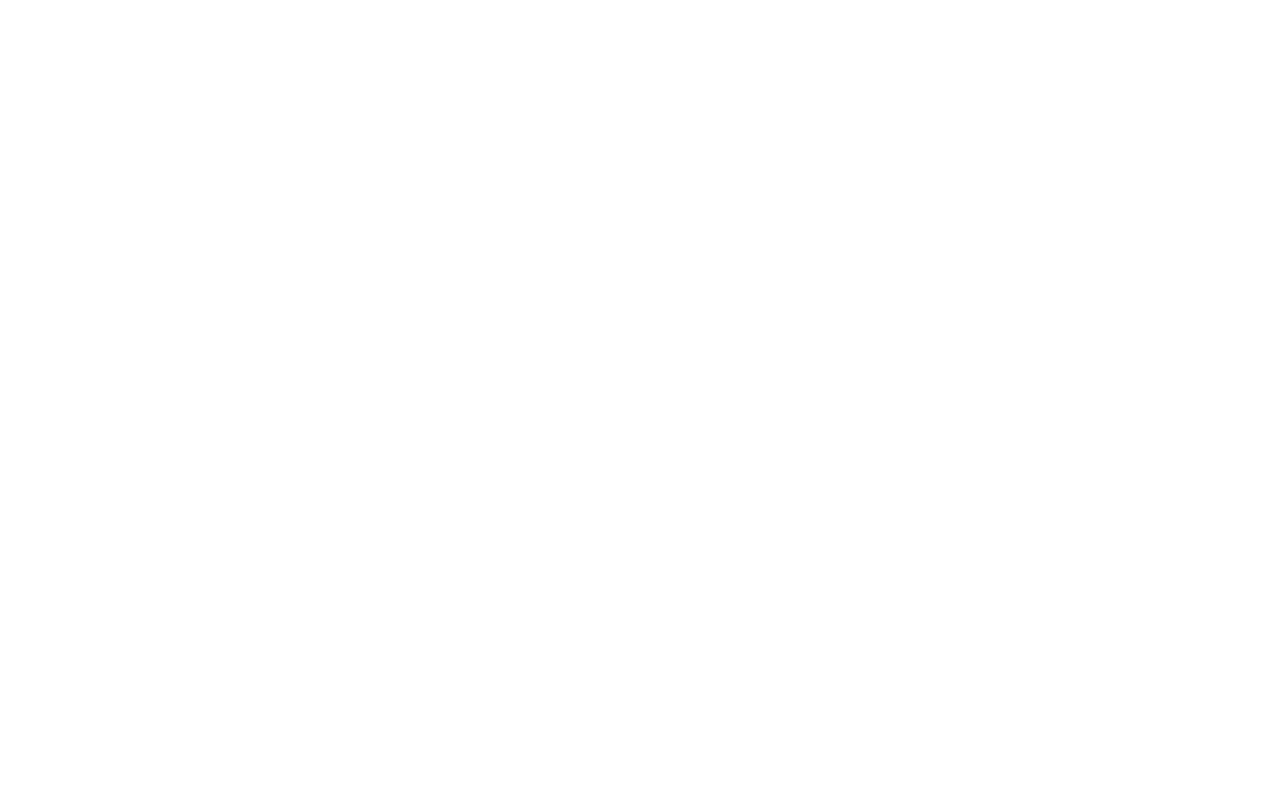
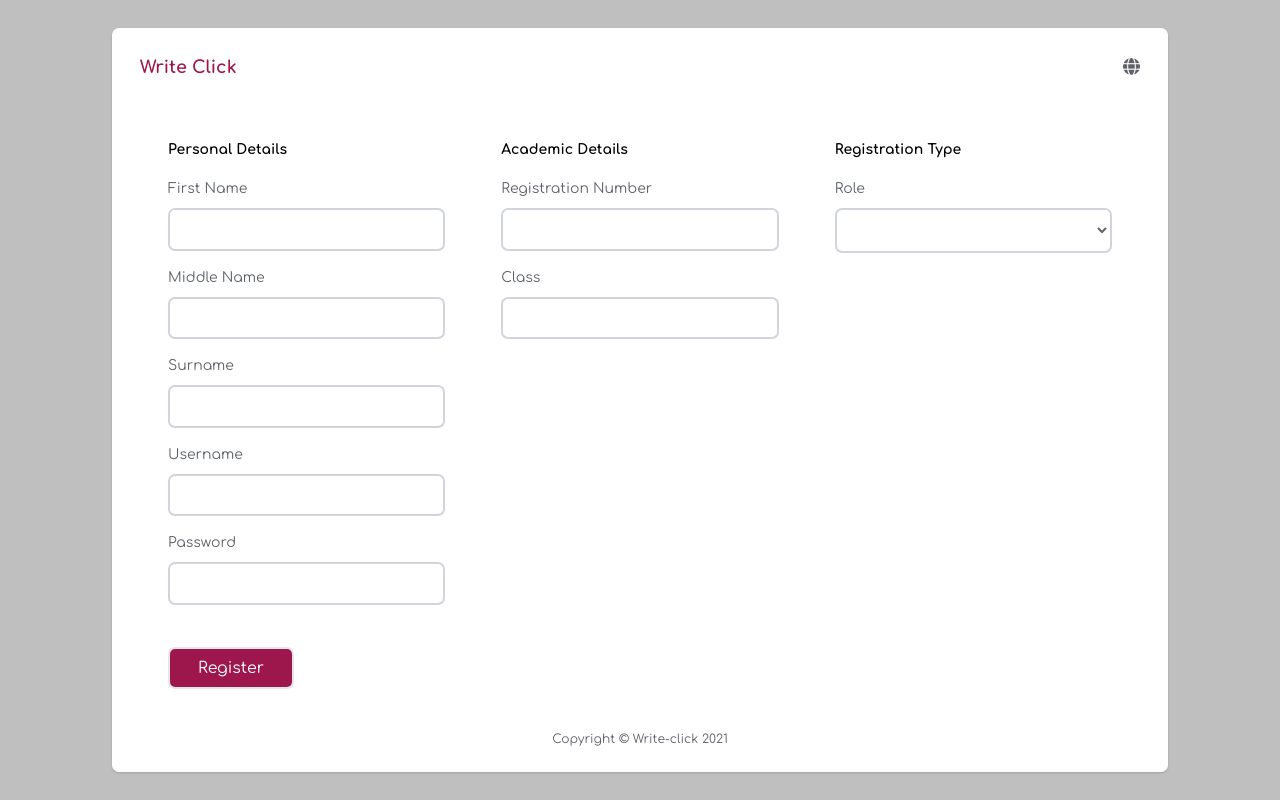
Before and after one commit to AstonGemmy/write-click, a Vue app: page /#/register-user in a window 1280 px wide. Before the commit this address had no page. Built offline with nearby package versions, Linux system fonts and the light colour scheme.

Commit message:
Registration Interface

```diff
--- a/src/pages/Index.vue
+++ b/src/pages/Index.vue
@@ -7,7 +7,7 @@
           <form @submit.prevent="loginUser" class="rounded-lg p-8 bg-white w-full sm:w-auto shadow">
             <div class="flex mb-8 justify-between">
               <h1 class="text-xl font-bold text-pink-800 my-">
-                Write-Click
+                {{ app_name }}
               </h1>
               <router-link to="/">
                 <i class="fa fa-globe text-xl"></i>
@@ -41,8 +41,9 @@
 
   export default {
 
-    data() {
+    data: () => {
       return {
+        app_name: process.env.VUE_APP_NAME,
         login: {
           username: null,
           password: null
--- /dev/null
+++ b/src/pages/Register.vue
@@ -0,0 +1,149 @@
+<template>
+    <div>
+        <div class="relative w-full">
+            <div class="relative h-screen w-full bg-opacity-25 bg-black">
+            <!-- Container -->
+                <div class="h-full flex py-8 justify-center px-8 sm:px-32 relative">
+                    <form @submit.prevent="registerUser" class="rounded-lg py-8 bg-white w-full shadow overflow-y-auto invisible-scrollbar">
+                        <div class="flex mx-8 mb-8 justify-between">
+                            <h1 class="text-xl font-bold text-pink-800 my-">
+                                {{ app_name }}
+                            </h1>
+                            <router-link to="/">
+                                <i class="fa fa-globe text-xl"></i>
+                            </router-link>
+                        </div>
+                        <div class="grid grid-flow-row grid-cols-1 md:grid-cols-2 lg:grid-cols-3 gap-x-16 mx-8 lg:px-8">
+                            <div class="mt-8">
+                                <h1 class="text-black font-bold">Personal Details</h1>
+                                <div class="relative my-4">
+                                    <label for="first_name" class="my-2 block">First Name</label>
+                                    <input type="text" id="first_name" class="px-8 py-2 w-full bg-white text-lg focus:border-pink-300 focus:outline-none border-gray-300 border-2 rounded-lg">
+                                </div>
+                                <div class="relative my-4">
+                                    <label for="middle_name" class="my-2 block">Middle Name</label>
+                                    <input type="text" id="middle_name" class="px-8 py-2 w-full bg-white text-lg focus:border-pink-300 focus:outline-none border-gray-300 border-2 rounded-lg">
+                                </div>
+                                <div class="relative my-4">
+                                    <label for="last_name" class="my-2 block">Surname</label>
+                                    <input type="text" id="last_name" class="px-8 py-2 w-full bg-white text-lg focus:border-pink-300 focus:outline-none border-gray-300 border-2 rounded-lg">
+                                </div>
+                                <div class="relative my-4">
+                                    <label for="username" class="my-2 block">Username</label>
+                                    <input type="text" id="username" class="px-8 py-2 w-full bg-white text-lg focus:border-pink-300 focus:outline-none border-gray-300 border-2 rounded-lg">
+                                </div>
+                                <div class="relative my-4">
+                                    <label for="password" class="my-2 block">Password</label>
+                                    <input v-model="registration.password" type="password" id="password" class="px-8 py-2 w-full bg-white text-lg focus:border-pink-300 focus:outline-none border-gray-300 border-2 rounded-lg">
+                                </div>
+                            </div>
+                            <div class="mt-8">
+                                <h1 class="text-black font-bold">Academic Details</h1>
+                                <div class="relative my-4">
+                                    <label for="reg_no" class="my-2 block">Registration Number</label>
+                                    <input type="text" id="reg_no" class="px-8 py-2 w-full bg-white text-lg focus:border-pink-300 focus:outline-none border-gray-300 border-2 rounded-lg">
+                                </div>
+                                <div class="relative my-4">
+                                    <label for="class" class="my-2 block">Class</label>
+                                    <input type="password" id="class" class="px-8 py-2 w-full bg-white text-lg focus:border-pink-300 focus:outline-none border-gray-300 border-2 rounded-lg">
+                                </div>
+                            </div>
+                            <div class="mt-8">
+                                <h1 class="text-black font-bold">Registration Type</h1>
+                                <div class="relative my-4">
+                                    <label for="role" class="my-2 block">Role</label>
+                                    <select type="text" v-model="registration.role" id="role" class="px-8 py-3 w-full bg-white text-lg focus:border-pink-300 focus:outline-none border-gray-300 border-2 rounded-lg">
+                                        <option v-for="role in roles" :key="role" :value="role">
+                                            {{ role }}
+                                        </option>
+                                    </select>
+                                </div>
+                                <div v-if="registration.role !== null && registration.role !== 'student'" class="relative my-4">
+                                    <label for="reg_pin" class="my-2 block">Registration Pin</label>
+                                    <input type="text" id="reg_pin" class="px-8 py-2 w-full bg-white text-lg focus:border-pink-300 focus:outline-none border-gray-300 border-2 rounded-lg">
+                                </div>
+                            </div>
+                        </div>
+                        <div class="flex mx-8 lg:px-8 justify-between mt-8">
+                            <button type="submit" class="w-full sm:w-auto px-8 py-2 bg-pink-800 text-white hover:bg-pink-600 text-lg focus:outline-none border-gray-200 border-2 rounded-lg">
+                                Register
+                            </button>
+                        </div>
+                        <div class="relative w-full">
+                            <Footer />
+                        </div>
+                    </form>
+                </div>
+            </div>
+        </div>
+    </div>
+</template>
+
+<script>
+
+  import Footer from '../shared/Footer'
+
+  export default {
+
+    data: () => {
+      return {
+        app_name: process.env.VUE_APP_NAME,
+        registration: {
+          name: null,
+          username: null,
+          password: null,
+          class: null,
+          sex: null,
+          reg_no: null,
+          role: null,
+          registration_key: {
+            student: null,
+            staff: null
+          }
+        },
+        roles: [
+            'student',
+            'staff',
+            'principal'
+        ],
+      }
+    },
+
+    components: {
+      Footer
+    },
+
+    methods: {
+      // Registers new user
+      async registerUser() {
+      //   context.commit('setLoader', true)
+      //   context.dispatch('addLoader', 'register_loader')
+      //   const attempt_registration = await window.axios.post('/api/users', register)
+      //   .then(response => {
+      //       if (response.data.status == 'success') {
+      //         context.dispatch('toggleResponseFeedback', {
+      //             target: 'register',
+      //             message: 'Registration successful! A verification email has been sent to your email!',
+      //             type: 'success'
+      //         })
+      //       } else {
+      //         context.dispatch('toggleResponseFeedback', {
+      //             target: 'register',
+      //             message: 'Registration not successful! Try again later!',
+      //             type: 'error'
+      //         })
+      //       }
+      //   })
+      //   .catch(error => {
+      //       context.dispatch('toggleResponseFeedback', {
+      //         target: 'register',
+      //         message: 'Registration error!',
+      //         type: 'error'
+      //       })
+      //   });
+      //   context.commit('setLoader', false)
+      //   context.dispatch('removeLoader', 'register_loader')
+      },
+    }
+  }
+</script>
--- a/src/router/index.js
+++ b/src/router/index.js
@@ -1,7 +1,8 @@
 import { createWebHashHistory, createRouter } from 'vue-router';
 
-import Home from '../pages/Index.vue';
-import AssessmentPortal from '../pages/AssessmentPortal.vue';
+import AssessmentPortal from '../pages/AssessmentPortal';
+import Register from '../pages/Register'
+import Home from '../pages/Index';
 
 const routes = [
   {
@@ -11,8 +12,13 @@ const routes = [
   },
   {
     path: "/assessment-portal",
-    name: "AssessmentPortal",
+    name: "Assessment Portal",
     component: AssessmentPortal
+  },
+  {
+    path: "/register-user",
+    name: "Registration Interface",
+    component: Register
   }
 ];
 
--- a/src/shared/AppTitle.vue
+++ b/src/shared/AppTitle.vue
@@ -1,6 +1,16 @@
 <template>
     <!-- Header -->
-    <h1 class="bg-pink-700 sticky top-0 flex justify-center items-center mb-6 px-8 md:px-4 xl:px-8 py-4 text-white font-bold">
-        Write Click
+    <h1 class="bg-pink-700 text-xl uppercase sticky top-0 flex justify-center items-center mb-6 px-8 md:px-4 xl:px-8 pt-4 pb-3 text-white font-bold">
+        {{ app_name }}
     </h1>
 </template>
+
+<script>
+    export default {
+        data: () => {
+            return {
+                app_name: process.env.VUE_APP_NAME
+            }
+        }
+    }
+</script>
```
Also changed, not shown: 1 other file (tests, documents, lock files or other folders).
